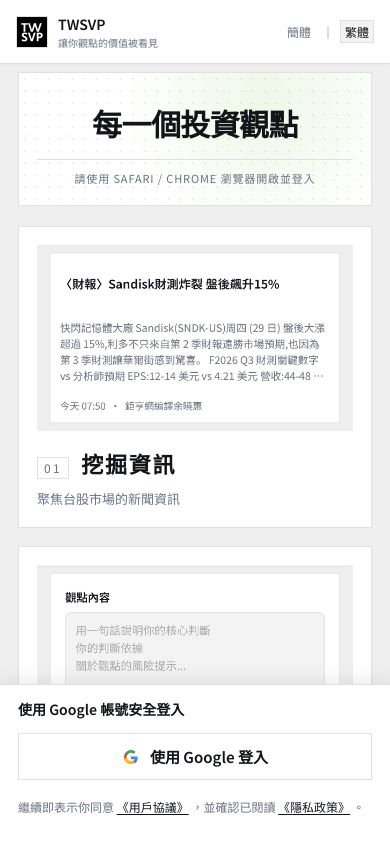
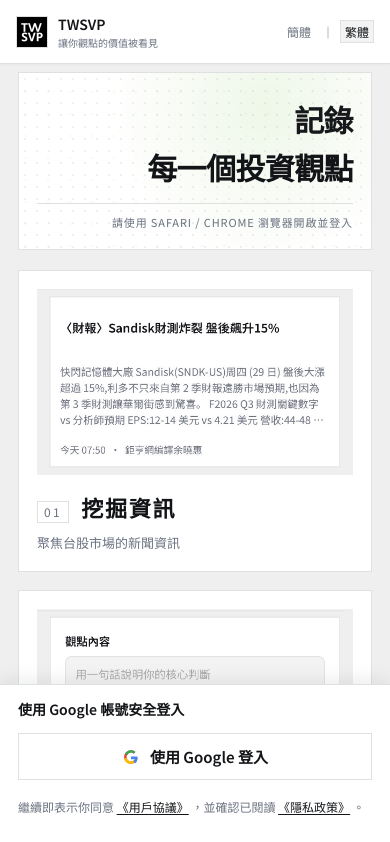
Before and after one commit to MuWeiLee/twsvp-frontend, a Vue app: page / in a window 390 px wide. Shown: the top 842 px of the page. Built offline with nearby package versions, Linux system fonts and the light colour scheme; no server answers.

Commit message:
Fix hero rotation and mobile alignment

```diff
--- a/src/views/LoginView.vue
+++ b/src/views/LoginView.vue
@@ -199,7 +199,10 @@
 
 const router = useRouter();
 const language = ref(getLanguagePreference());
-const heroWords = computed(() => [t("验证"), t("挖掘"), t("记录")]);
+const heroWords = computed(() => {
+  const _lang = language.value;
+  return [t("验证"), t("挖掘"), t("记录")];
+});
 const heroWordIndex = ref(0);
 const heroWord = computed(() => heroWords.value[heroWordIndex.value]);
 
@@ -226,7 +229,7 @@
 
 onMounted(() => {
   heroTimer = setInterval(() => {
-    heroWordIndex.value = (heroWordIndex.value + 1) % heroWords.length;
+    heroWordIndex.value = (heroWordIndex.value + 1) % heroWords.value.length;
   }, 2200);
 });
 
@@ -678,12 +681,21 @@
   .hero-title {
     font-size: 30px;
     flex-direction: column;
-    align-items: center;
+    align-items: flex-end;
     gap: 4px;
   }
 
   .hero-word {
     min-width: auto;
+  }
+
+  .hero {
+    text-align: right;
+    align-items: end;
+  }
+
+  .hero-rest {
+    text-align: right;
   }
 
   .split,
```
